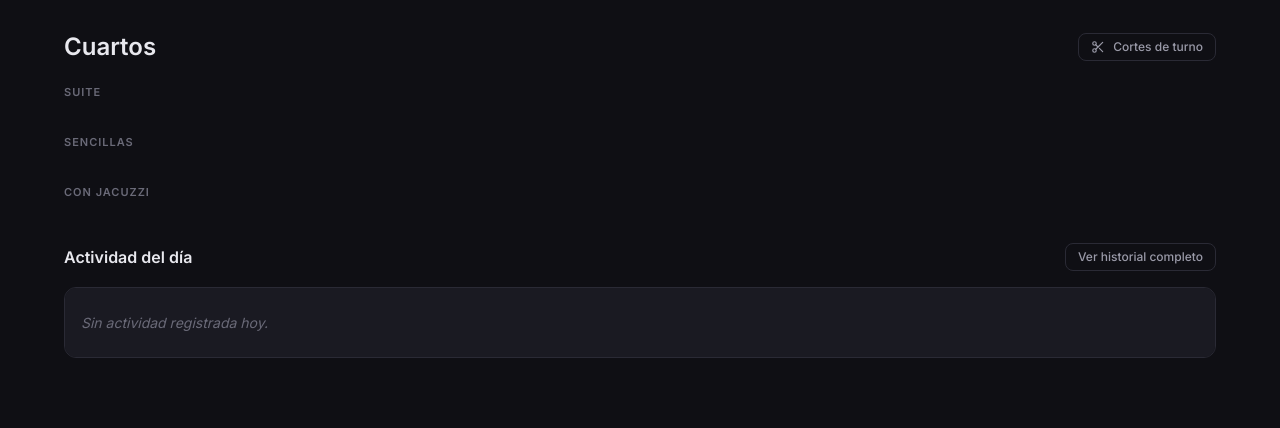
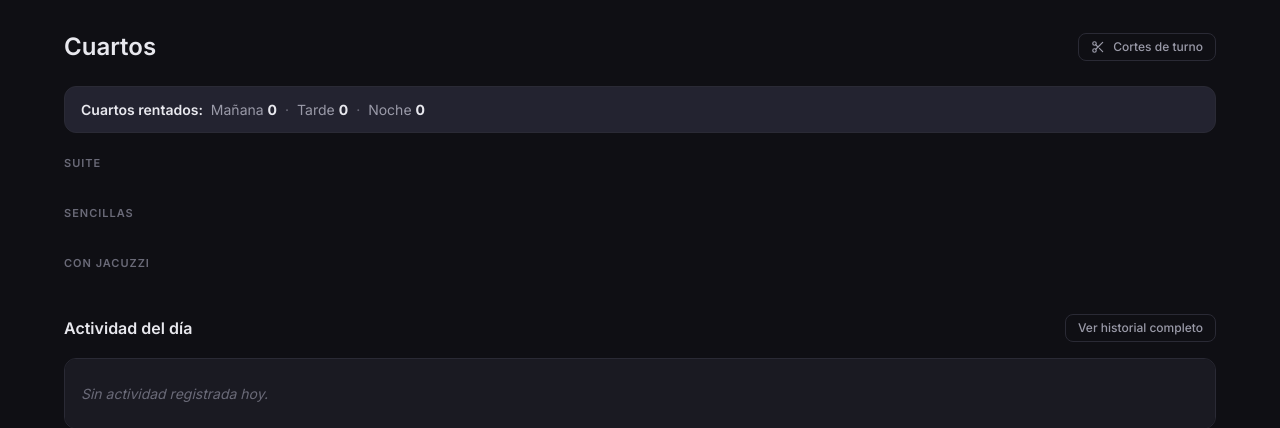
Before and after one commit to TurixD/sme-motel, a Flask app: page /cuartos in a window 1280 px wide. Shown: the part 72-500 px from the top of the page. Run offline with Flask 3, Linux system fonts and the light colour scheme; data that the repository does not hold is empty; some libraries are stand-ins or nearby versions.

Commit message:
feat(cortes,cuartos): campo "declarado por" + contador de rentas en tiempo real
- Revierte el dropdown "Empleado del turno" a solo asignados del turno
  (quita el optgroup admin agregado antes).
- cortes: nuevo campo obligatorio "Declarado por" (Turi/Gabriel + asignados
  del turno), guardado en cortes_turno.declarado_por_nombre y visible en el
  detalle. Migracion v2.4 idempotente (ALTER + backfill historico).
- cuartos: contador de cuartos rentados por turno (manana/tarde/noche) sobre
  el dia operativo 8am-8am, reusando _calcular_bruto; se actualiza con el
  polling existente del feed de actividad.

Co-Authored-By: Claude Opus 4.8 <noreply@anthropic.com>

```diff
--- a/modules/cortes.py
+++ b/modules/cortes.py
@@ -182,6 +182,15 @@ def index():
                 "sueldo":      float(a["sueldo"]),
             })
 
+        # Nombres de admins (turi, gabriel) — para el campo "Declarado por".
+        # Match usuarios.nombre_display == empleados.nombre (no hay FK directa).
+        admin_nombres = [
+            r["nombre_display"]
+            for r in conn.execute(
+                "SELECT nombre_display FROM usuarios WHERE activo=1 ORDER BY nombre_display"
+            ).fetchall()
+        ]
+
         historico_7 = []
         if es_admin:
             hace7 = (date.today() - timedelta(days=6)).isoformat()
@@ -206,6 +215,7 @@ def index():
         cortes_hoy=cortes_hoy,
         empleados=empleados,
         asignaciones_hoy=asignaciones_hoy,
+        admin_nombres=admin_nombres,
         turnos_sueldos=turnos_sueldos,
         historico_7=historico_7,
         turno_labels=_TURNO_LABELS,
@@ -239,12 +249,15 @@ def api_declarar():
     fecha           = data.get("fecha") or date.today().isoformat()
     empleado_id     = data.get("empleado_id")
     bruto_declarado = data.get("bruto_declarado")
+    declarado_por   = (data.get("declarado_por_nombre") or "").strip()
     notas           = (data.get("notas") or "").strip() or None
 
     if turno not in _TURNOS_ORDEN:
         return jsonify({"ok": False, "error": "Turno inválido"}), 400
     if empleado_id is None or bruto_declarado is None:
         return jsonify({"ok": False, "error": "Faltan campos requeridos"}), 400
+    if not declarado_por:
+        return jsonify({"ok": False, "error": "Indica quién declaró el corte"}), 400
 
     # Empleado solo puede declarar dentro de su ventana horaria
     modo = _get_modo()
@@ -264,9 +277,10 @@ def api_declarar():
             cur = conn.execute(
                 """INSERT INTO cortes_turno
                    (fecha, turno, empleado_id, bruto_calculado, bruto_declarado,
-                    estado, declarado_at, notas)
-                   VALUES (?,?,?,?,?,'declarado',?,?)""",
-                (fecha, turno, int(empleado_id), bruto_calc, bruto_declarado, ahora, notas),
+                    estado, declarado_at, declarado_por_nombre, notas)
+                   VALUES (?,?,?,?,?,'declarado',?,?,?)""",
+                (fecha, turno, int(empleado_id), bruto_calc, bruto_declarado,
+                 ahora, declarado_por, notas),
             )
             corte_id = cur.lastrowid
             _actualizar_ingresos_diarios(conn, fecha)
--- a/modules/cuartos.py
+++ b/modules/cuartos.py
@@ -4,13 +4,14 @@ cuartos.py - Módulo de cuartos y rentas (v2.1).
 
 import sqlite3
 from contextlib import contextmanager
-from datetime import date, datetime
+from datetime import date, datetime, timedelta
 
 from flask import Blueprint, jsonify, render_template, request
 
 from config import Config
 from logger import log_action
 from modules.auth import solo_admin
+from modules.cortes import _calcular_bruto  # reutiliza franjas horarias por turno
 
 cuartos_bp = Blueprint("cuartos", __name__)
 
@@ -37,6 +38,24 @@ def _modo_actual() -> str:
             return row["valor"] if row else "admin_turi"
     except Exception:
         return "admin_turi"
+
+
+def _contadores_dia_operativo(conn) -> dict:
+    """
+    Cuenta cuartos rentados (estado='activo') por turno para el "día operativo"
+    (08:00–08:00 del día siguiente). Reutiliza las franjas horarias de
+    _calcular_bruto (mañana 08–16, tarde 16–23, noche 23–08 cruzando medianoche).
+
+    La fecha operativa es hoy, salvo entre 00:00 y 07:59, que aún pertenece a la
+    noche del día operativo anterior (mismo criterio que el corte de noche).
+    """
+    ahora = datetime.now()
+    op_day = date.today() - timedelta(days=1) if ahora.hour < 8 else date.today()
+    fecha = op_day.isoformat()
+    return {
+        t: _calcular_bruto(conn, t, fecha)["count_rentas"]
+        for t in ("manana", "tarde", "noche")
+    }
 
 
 def _actividad_dia(conn, es_admin: bool) -> list[dict]:
@@ -75,6 +94,7 @@ def index():
             "SELECT * FROM cuartos ORDER BY numero"
         ).fetchall()]
         rentas_dia = _actividad_dia(conn, es_admin)
+        contadores = _contadores_dia_operativo(conn)
 
     rentas_activas_json = [
         {
@@ -91,6 +111,7 @@ def index():
         cuartos=cuartos,
         rentas_dia=rentas_dia,
         rentas_activas_json=rentas_activas_json,
+        contadores=contadores,
         es_admin=es_admin,
         modo_actual=modo,
     )
@@ -104,7 +125,8 @@ def api_actividad_dia():
     es_admin = modo.startswith("admin_")
     with _db() as conn:
         items = _actividad_dia(conn, es_admin)
-    return jsonify({"ok": True, "items": items, "es_admin": es_admin})
+        contadores = _contadores_dia_operativo(conn)
+    return jsonify({"ok": True, "items": items, "es_admin": es_admin, "contadores": contadores})
 
 
 # ── API: registrar renta ─────────────────────────────────────
--- a/static/css/cortes.css
+++ b/static/css/cortes.css
@@ -408,3 +408,9 @@ button:disabled {
     background: color-mix(in srgb, var(--status-error) 10%, transparent);
     border-color: var(--status-error);
 }
+
+/* Asterisco de campo obligatorio */
+.req {
+    color: var(--status-error);
+    font-weight: 700;
+}
--- a/static/css/cuartos.css
+++ b/static/css/cuartos.css
@@ -38,6 +38,34 @@
 /* =============================================================
    Grid de cuartos
    ============================================================= */
+
+.contador-rentas {
+    display: flex;
+    align-items: baseline;
+    flex-wrap: wrap;
+    gap: var(--space-2);
+    padding: var(--space-3) var(--space-4);
+    margin-bottom: var(--space-6);
+    background: var(--bg-tertiary);
+    border: 1px solid var(--border);
+    border-radius: var(--radius-lg);
+    font-size: var(--text-sm);
+    color: var(--text-secondary);
+}
+
+.contador-rentas__label {
+    font-weight: 600;
+    color: var(--text-primary);
+}
+
+.contador-rentas__item b {
+    color: var(--text-primary);
+    font-weight: 700;
+}
+
+.contador-rentas__sep {
+    color: var(--text-tertiary);
+}
 
 .cuartos-section {
     display: flex;
--- a/static/js/cuartos.js
+++ b/static/js/cuartos.js
@@ -70,6 +70,7 @@
             if (!data.ok) return;
 
             renderFeed(data.items);
+            renderContadores(data.contadores);
             lastPollTs    = Date.now();
             rentasActivas = data.items
                 .filter(i => i.estado === 'activo')
@@ -90,6 +91,17 @@
             stopPolling();
         }
     });
+
+    /* ── Contador de rentas (día operativo) ──────────────────── */
+    function renderContadores(cont) {
+        if (!cont) return;
+        var m = document.getElementById('cont-manana');
+        var t = document.getElementById('cont-tarde');
+        var n = document.getElementById('cont-noche');
+        if (m) m.textContent = cont.manana;
+        if (t) t.textContent = cont.tarde;
+        if (n) n.textContent = cont.noche;
+    }
 
     /* ── Render del feed ─────────────────────────────────────── */
     function renderFeedItem(item) {
--- a/templates/cuartos.html
+++ b/templates/cuartos.html
@@ -16,6 +16,16 @@
         <svg viewBox="0 0 24 24" fill="none" stroke="currentColor" stroke-width="2" stroke-linecap="round" stroke-linejoin="round" width="14" height="14"><circle cx="6" cy="6" r="3"/><circle cx="6" cy="18" r="3"/><line x1="20" y1="4" x2="8.12" y2="15.88"/><line x1="14.47" y1="14.48" x2="20" y2="20"/><line x1="8.12" y1="8.12" x2="12" y2="12"/></svg>
         Cortes de turno
     </a>
+</div>
+
+<!-- ═══════════════════════════════════════ CONTADOR DE RENTAS (día operativo) -->
+<div class="contador-rentas" id="contador-rentas">
+    <span class="contador-rentas__label">Cuartos rentados:</span>
+    <span class="contador-rentas__item">Mañana <b id="cont-manana">{{ contadores.manana }}</b></span>
+    <span class="contador-rentas__sep">·</span>
+    <span class="contador-rentas__item">Tarde <b id="cont-tarde">{{ contadores.tarde }}</b></span>
+    <span class="contador-rentas__sep">·</span>
+    <span class="contador-rentas__item">Noche <b id="cont-noche">{{ contadores.noche }}</b></span>
 </div>
 
 <!-- ═══════════════════════════════════════ GRID DE CUARTOS -->
```
Also changed, not shown: scripts/init_db.py (+22 -1 lines), static/js/cortes.js (+50 -9 lines), templates/cortes.html (+10 -2 lines).
